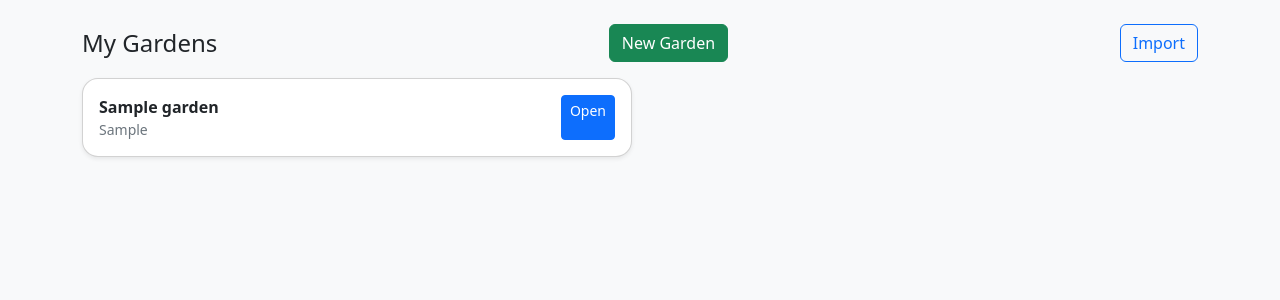
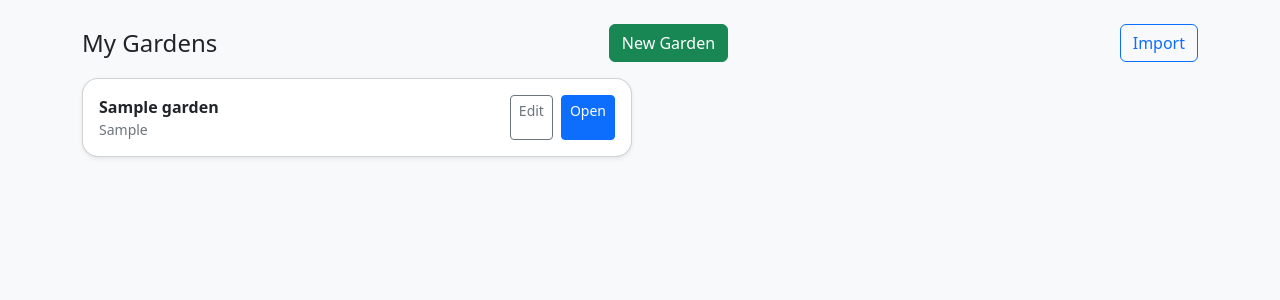
Before and after one commit to drakeg/smartgarden, a Django app: template templates/gardens/garden_list.html in a window 1280 px wide. Shown: the part 56-356 px from the top of the page. Run offline with Django 5.2, Linux system fonts and the light colour scheme; the template is opened without the code that fills it: most values are stand-ins (such as "Sample title", 1, 10 or a date in 2020); some libraries are stand-ins or nearby versions.

Commit message:
Add garden edit action to list

```diff
--- a/templates/gardens/garden_list.html
+++ b/templates/gardens/garden_list.html
@@ -37,7 +37,10 @@
               <div class="fw-semibold">{{ g.name }}</div>
               <div class="muted small">{{ g.get_device_type_display }}</div>
             </div>
-            <a class="btn btn-sm btn-primary" href="{% url 'gardens:garden_detail' g.id %}">Open</a>
+            <div class="d-flex gap-2">
+              <a class="btn btn-sm btn-outline-secondary" href="{% url 'gardens:garden_edit' g.id %}">Edit</a>
+              <a class="btn btn-sm btn-primary" href="{% url 'gardens:garden_detail' g.id %}">Open</a>
+            </div>
           </div>
         </div>
       </div>
```
